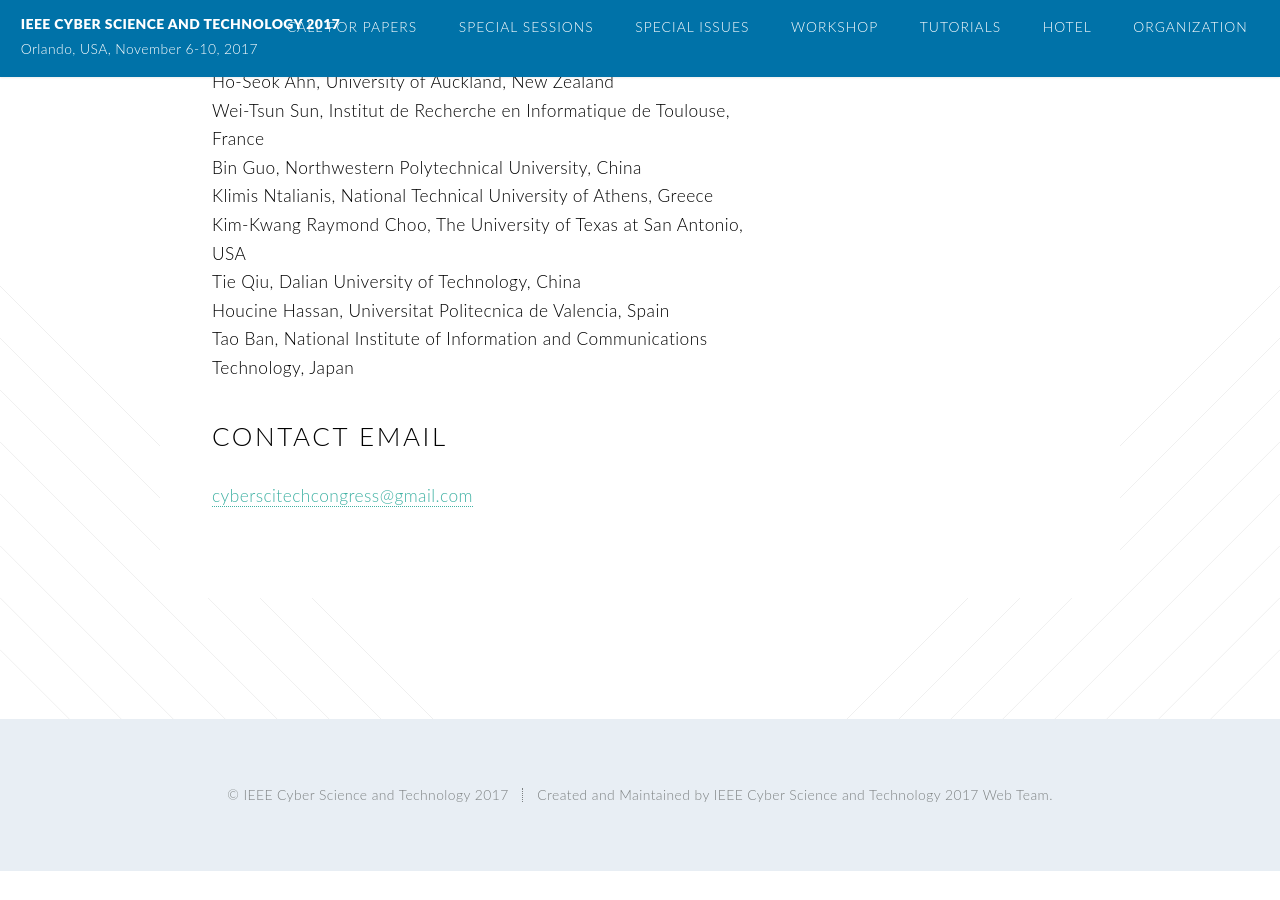
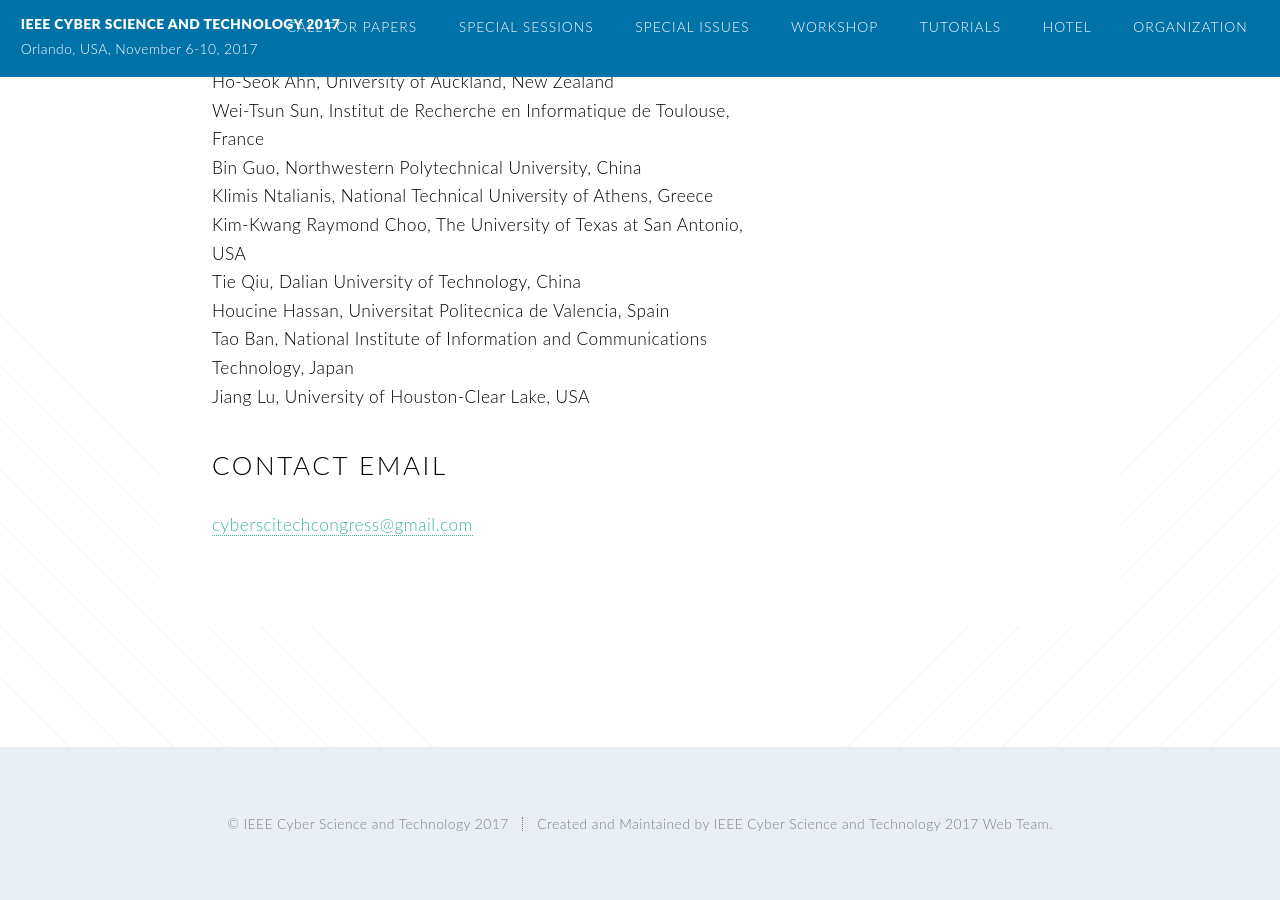
Before and after one commit to cyber-science/2017, a Jekyll site: the page built from organization.md, in a window 1280 px wide and 900 px high, scrolled down 2992 px. Built offline with Jekyll 4.4.1, drawn with Linux system fonts in a browser that asks for light colours; nearby versions of some CDN libraries; before the commit the page ends 3863 px from its top, so only the background shows below that.

Commit message:
one more tpc

```diff
--- a/organization.md
+++ b/organization.md
@@ -109,6 +109,7 @@ title: Organization
 - Tie Qiu, Dalian University of Technology, China
 - Houcine Hassan, Universitat Politecnica de Valencia, Spain
 - Tao Ban, National Institute of Information and Communications Technology, Japan
+- Jiang Lu, University of Houston-Clear Lake, USA
 
 ## Contact Email
 
```
